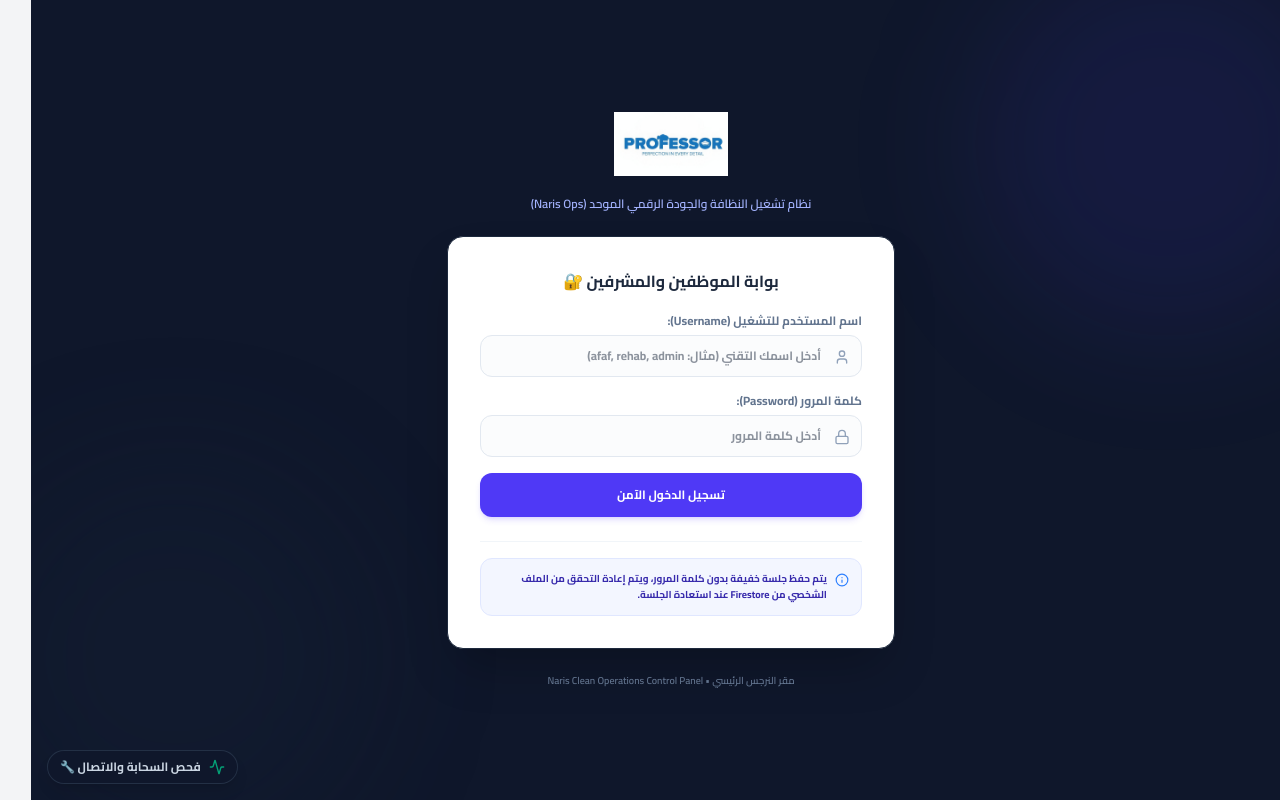
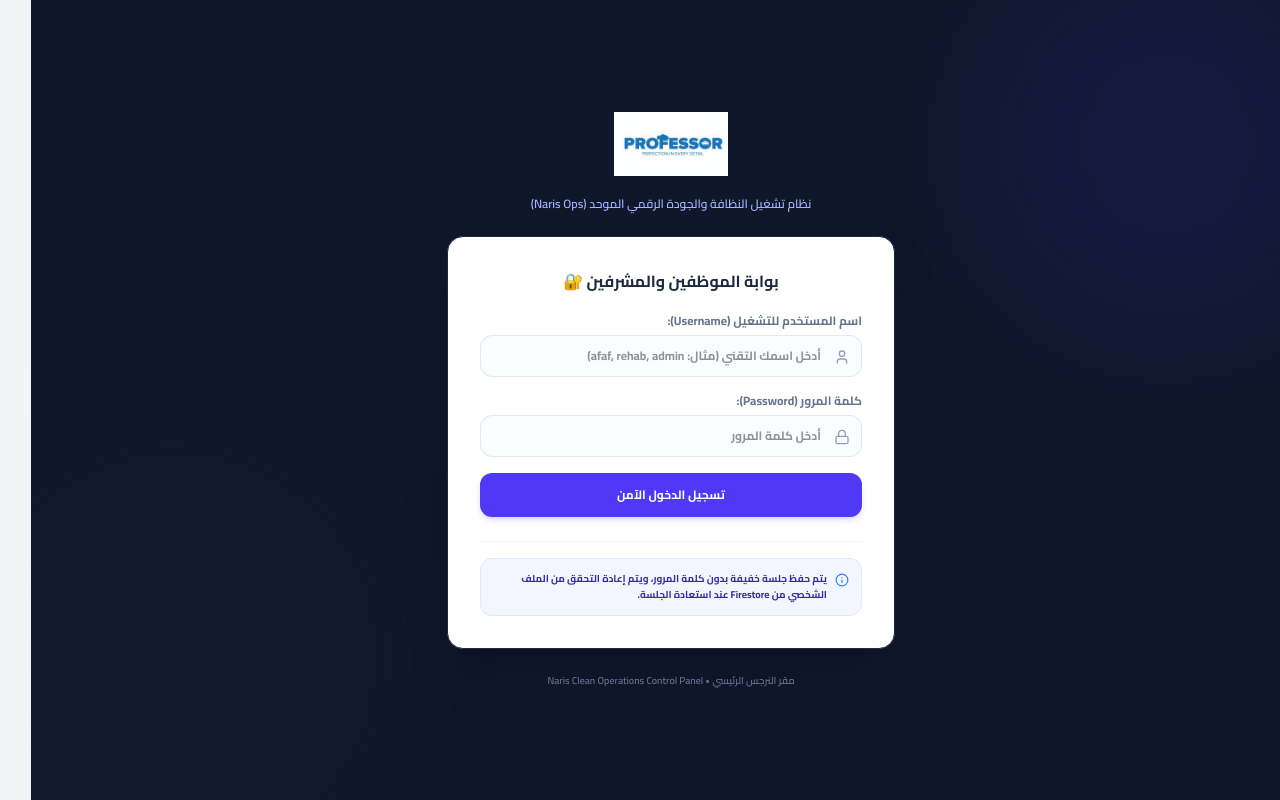
Before and after one commit to mario1040/ProGroup, a React (Vite) app: page / in a window 1280 px wide. Built offline with nearby package versions, Linux system fonts and the light colour scheme.

Commit message:
refactor: conditionalize Firebase diagnostic tool
Restrict the visibility of the Firebase diagnostic tool to specific hostnames to prevent it from appearing in production environments.

```diff
--- a/src/App.tsx
+++ b/src/App.tsx
@@ -334,7 +334,7 @@ export default function App() {
           )}
         </div>
       )}
-      <FirebaseDiagnosticTool />
+      {window.location.hostname.includes('aistudio.google.com') && <FirebaseDiagnosticTool />}
     </div>
   );
 }
```
Also changed, not shown: 1 other file (tests, documents, lock files or other folders).
